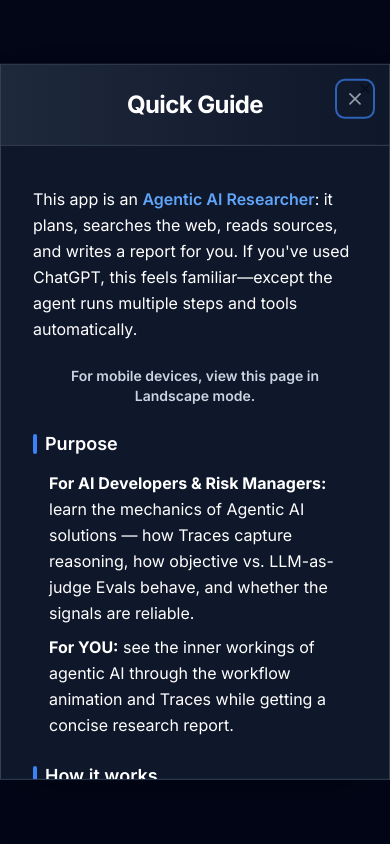
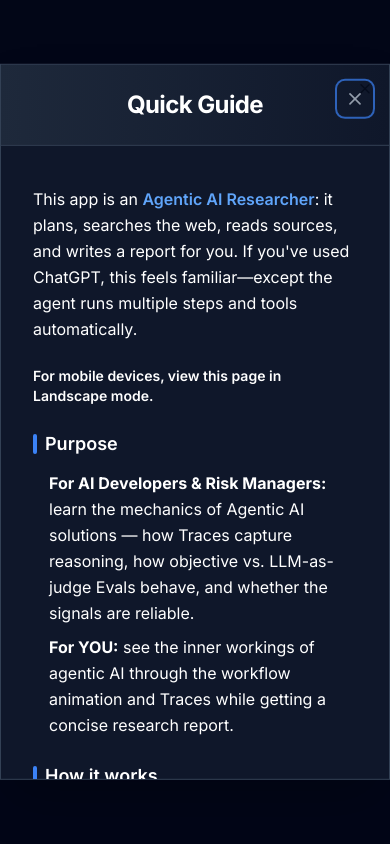
Before and after one commit to rupinrd3/research-agent-render, a Next.js app in the folder frontend/: page / in a window 390 px wide. Shown: the top 844 px of the page. Built offline with nearby package versions, Linux system fonts and the light colour scheme.

Commit message:
fix: Update mobile notice to white text and left alignment

```diff
--- a/frontend/src/components/research/welcome-modal.tsx
+++ b/frontend/src/components/research/welcome-modal.tsx
@@ -87,7 +87,7 @@
           </p>
 
           {/* Mobile Notice */}
-          <p className="text-sm text-center text-slate-300 font-semibold">
+          <p className="text-sm text-left text-white font-semibold">
             For mobile devices, view this page in Landscape mode.
           </p>
 
```
